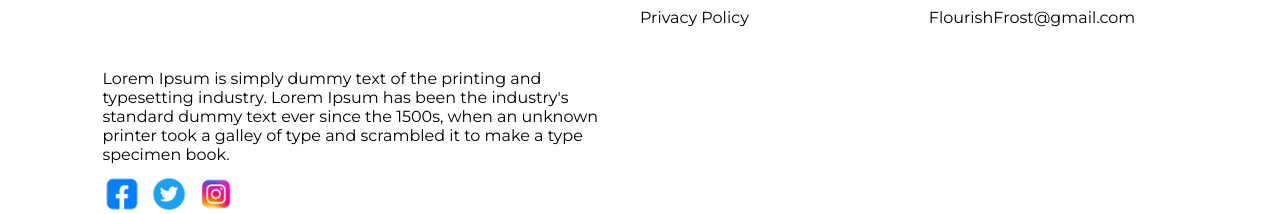
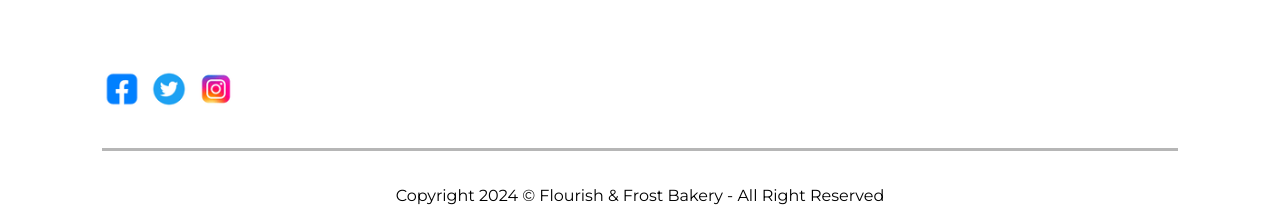
Before and after one commit to Harin-Nguyen/bakeryShop_WebProject, a React (Vite) app in the folder frontend/: page / in a window 1280 px wide. Shown: the part 1515-1729 px from the top of the page. Built offline with nearby package versions, Linux system fonts and the light colour scheme; no server answers.

Commit message:
footer: Make icons clickable
Signed-off-by: 21126073 <pngkhiem21@vp.fitus.edu.vn>

```diff
--- a/frontend/src/component/Footer/Footer.jsx
+++ b/frontend/src/component/Footer/Footer.jsx
@@ -8,11 +8,16 @@ const Footer = () => {
             <div className="footer-content">
                 <div className="footer-content-left">
                     <img className="logo" src={assets.logo} alt=''/>
-                    <p>Lorem Ipsum is simply dummy text of the printing and typesetting industry. Lorem Ipsum has been the industry's standard dummy text ever since the 1500s, when an unknown printer took a galley of type and scrambled it to make a type specimen book.</p>
                     <div className="footer-social-icons">
-                        <img src={assets.facebook_icon} alt="" />
-                        <img src={assets.twitter_icon} alt="" />
-                        <img src={assets.linkedin_icon} alt="" />
+                        <a href="https://facebook.com/Cyderxxv" target="_blank" rel="noopener noreferrer">
+                            <img src={assets.facebook_icon} alt="Facebook" />
+                        </a>
+                        <a href="https://x.com/home" target="_blank" rel="noopener noreferrer">
+                            <img src={assets.twitter_icon} alt="Twitter" />
+                        </a>
+                        <a href="https://linkedin.com" target="_blank" rel="noopener noreferrer">
+                            <img src={assets.linkedin_icon} alt="LinkedIn" />
+                        </a>
                     </div>
                 </div>
                 <div className="footer-content-center">
```
